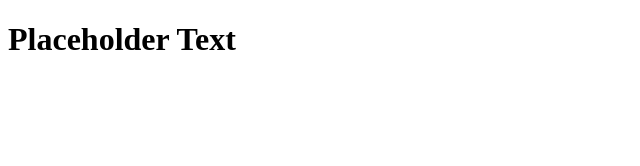
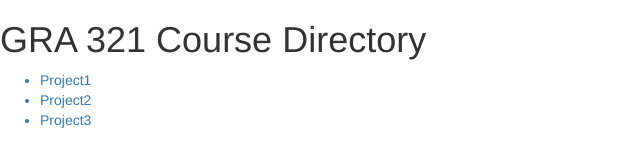
Before and after one commit to jnguye80/gra-321, a plain HTML site: page index.html in a window 1280 px wide. Shown: the whole page, without its empty margins (0-640 px from the left). Drawn offline with Linux system fonts and the light colour scheme; files that its build step writes are made by us from their sources.

Commit message:
index GRA 321 linking projects

```diff
--- a/index.html
+++ b/index.html
@@ -5,10 +5,18 @@
     <meta charset="UTF-8">
     <meta name="description" content="#">
     <meta name="keywords" content="#">
-    <meta name="author" content="#">
+    <meta name="author" content>
+    <link href="./normalize.css" type="text/css" rel="stylesheet">
+    <link href="./css/style.css" type="text/css" rel="stylesheet">
   </head>
 
   <body>
-  <h1>Placeholder Text</h1>
+  <h1>GRA 321 Course Directory</h1>
+  <ul>
+     <a href="projects/hello-world"><li>Project1</li></a>
+     <a href="projects/code-exercises"><li>Project2</li></a>
+     <a href="projects/responsive-project"><li>Project3</li></a>
+   </ul>
+
   </body>
 </html>
```
